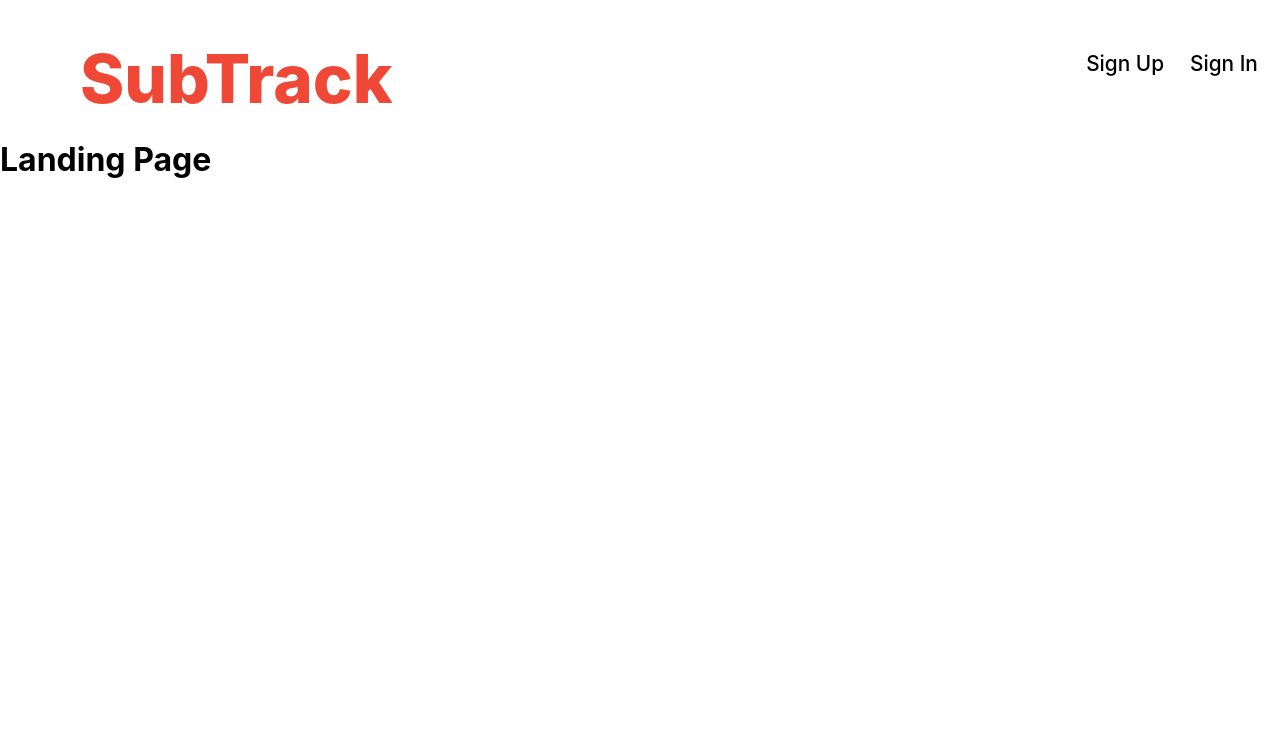
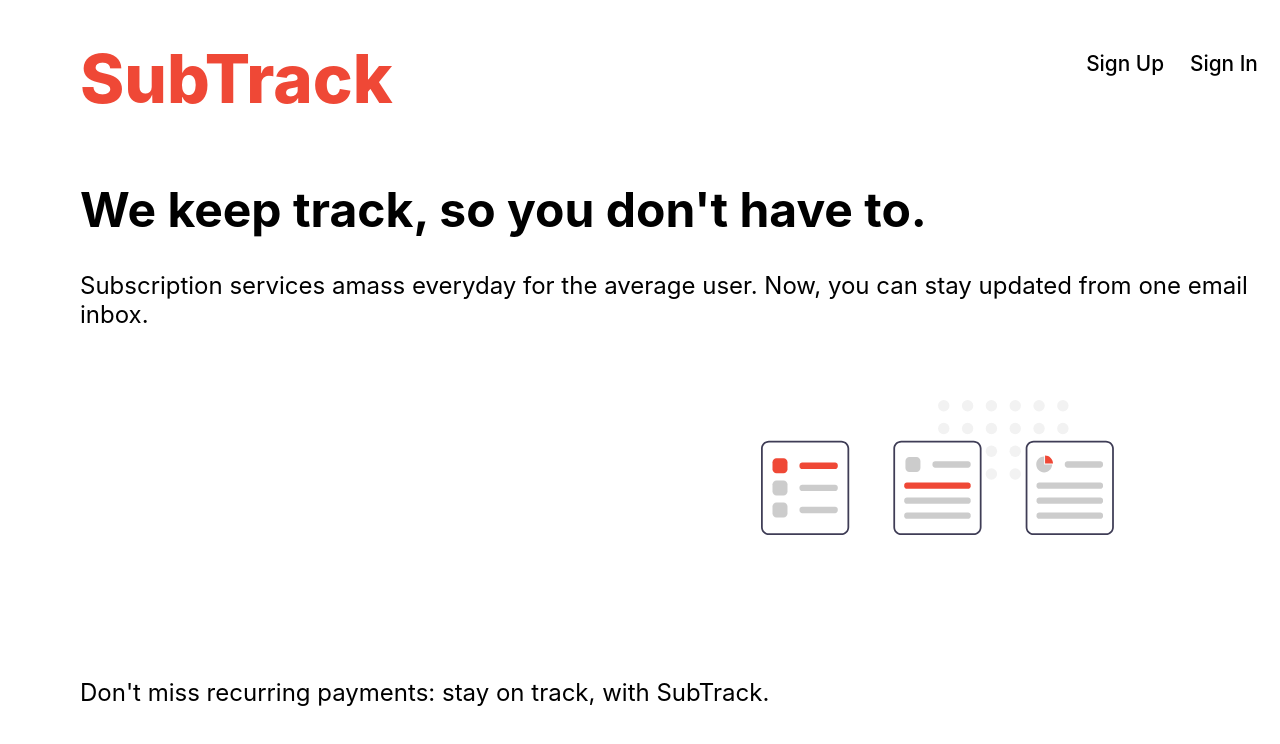
Before and after one commit to Jackster001/SubTrack, a React (Create React App) app: page / in a window 1280 px wide. Shown: the top 744 px of the page. Built offline with nearby package versions, Linux system fonts and the light colour scheme.

Commit message:
Landing page creation

```diff
--- a/src/Screens/Landing.js
+++ b/src/Screens/Landing.js
@@ -15,11 +15,25 @@
   }
   render() {
     return (
-      <Slide left>
-        <div>
-          <h1>Landing Page</h1>
-        </div>
-      </Slide>
+      <div style={{ marginLeft: `10vh`, marginTop: `10vh` }}>
+        <Fade left>
+          <h1 style={{ fontSize: `3rem` }}>
+            We keep track, so you don't have to.
+          </h1>
+          <p style={{ fontSize: `1.5rem` }}>
+            {" "}
+            Subscription services amass everyday for the average user. Now, you
+            can stay updated from one email inbox.
+            <br />
+          </p>
+          <p style={{ fontSize: `1.5rem`, marginTop: `40vh`, bottom: `0` }}>
+            <br /> Don't miss recurring payments: stay on track, with SubTrack.
+          </p>
+        </Fade>
+        <Fade bottom>
+          <img src="/homefiles.svg" className="botRight" />
+        </Fade>
+      </div>
     );
   }
 }
```
Also changed, not shown: public/homefiles.svg (added).
